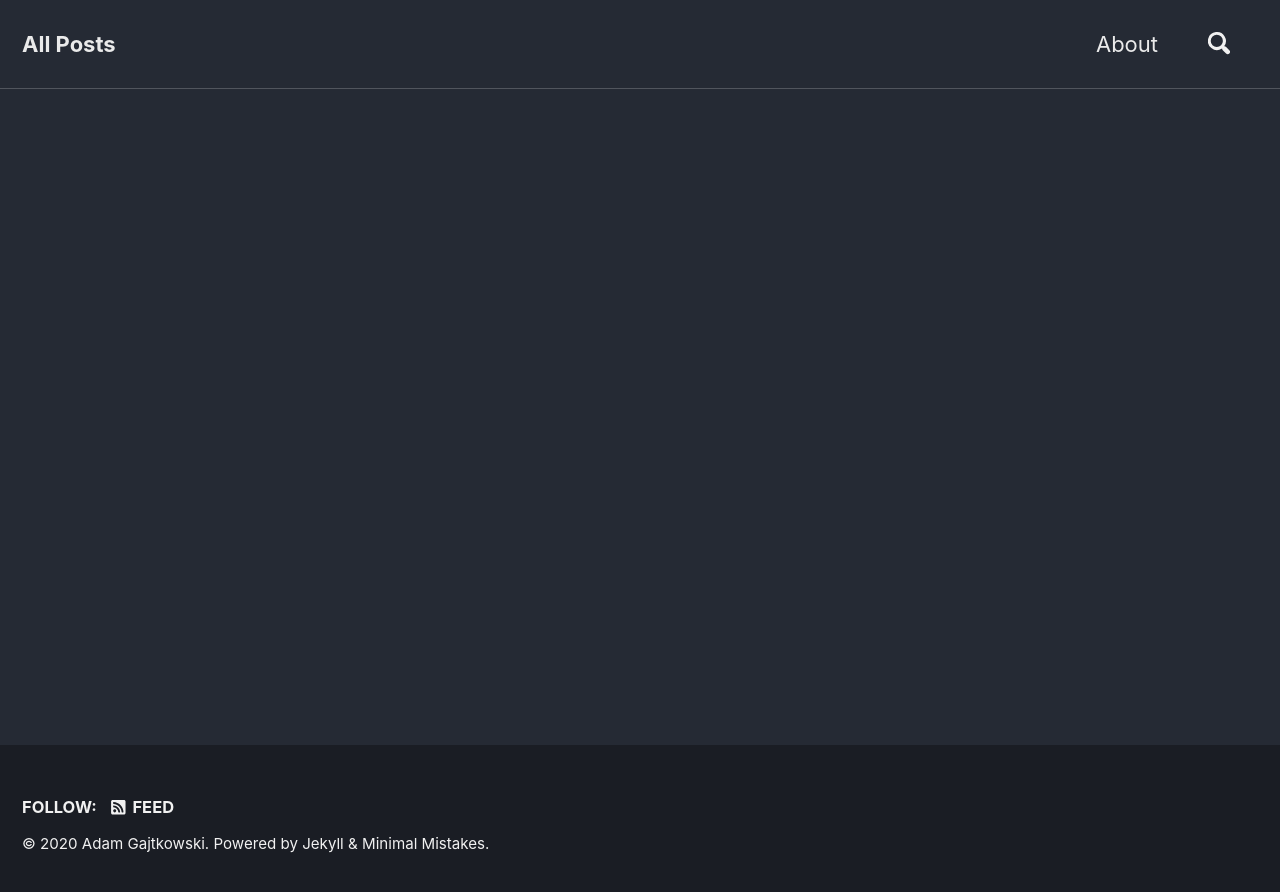
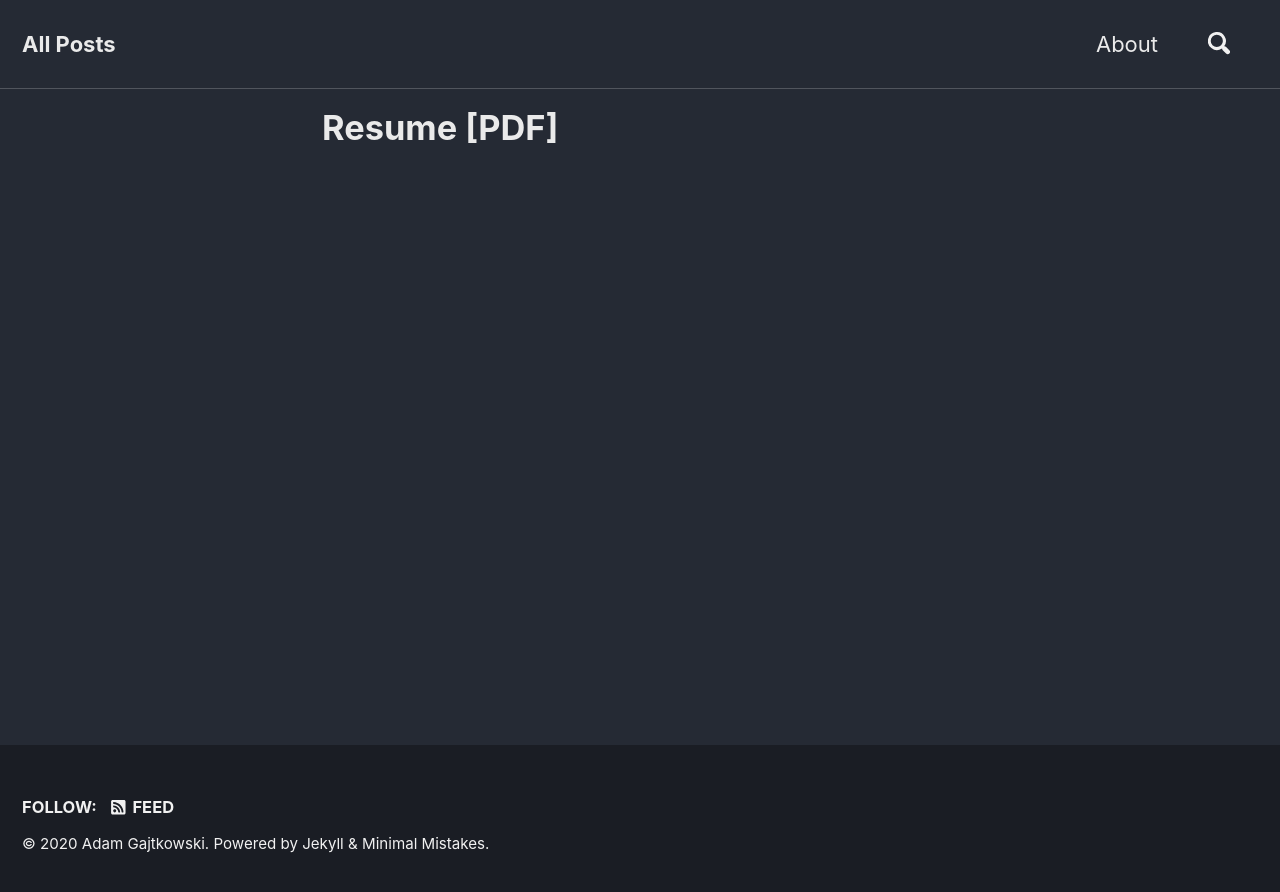
Before and after one commit to AGajtkowski/AGajtkowski.github.io, a Jekyll site: the page built from _pages/Resume.md, in a window 1280 px wide. Shown: the top 892 px of the page. Built offline with Jekyll 4.4.1, drawn with Linux system fonts in a browser that asks for light colours; cached includes are drawn as plain includes; nearby versions of some CDN libraries; our own code applies the rules of GitHub Pages for plain Markdown files.

Commit message:
fix resume

```diff
--- a/_pages/Resume.md
+++ b/_pages/Resume.md
@@ -1,4 +1,5 @@
 ---
+layout: single
 title: <p>Resume [PDF]<a href="/Resume.pdf"></a></p>
-date: '2020-12-02'
+permalink: /Resume/
 ---
```
